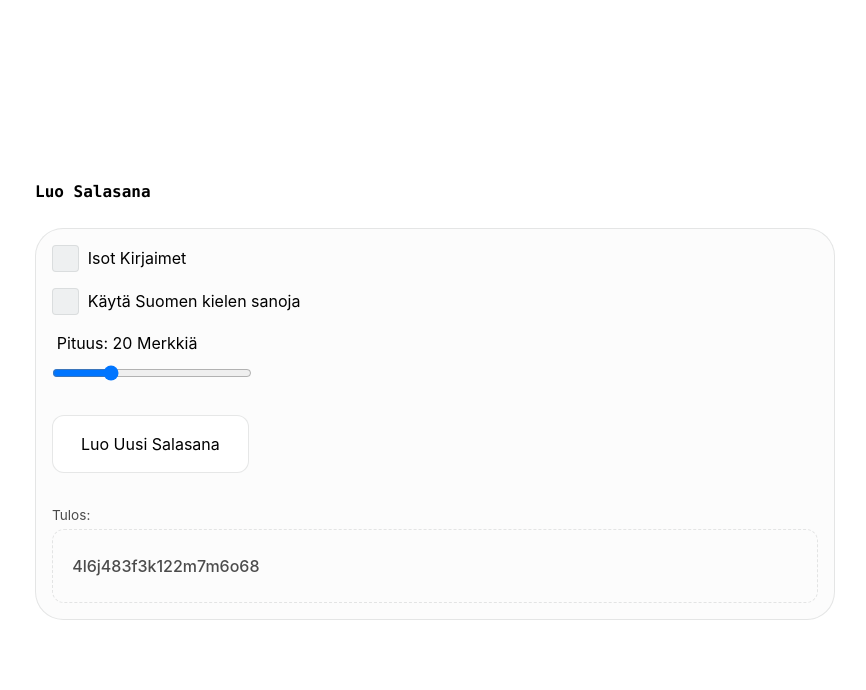
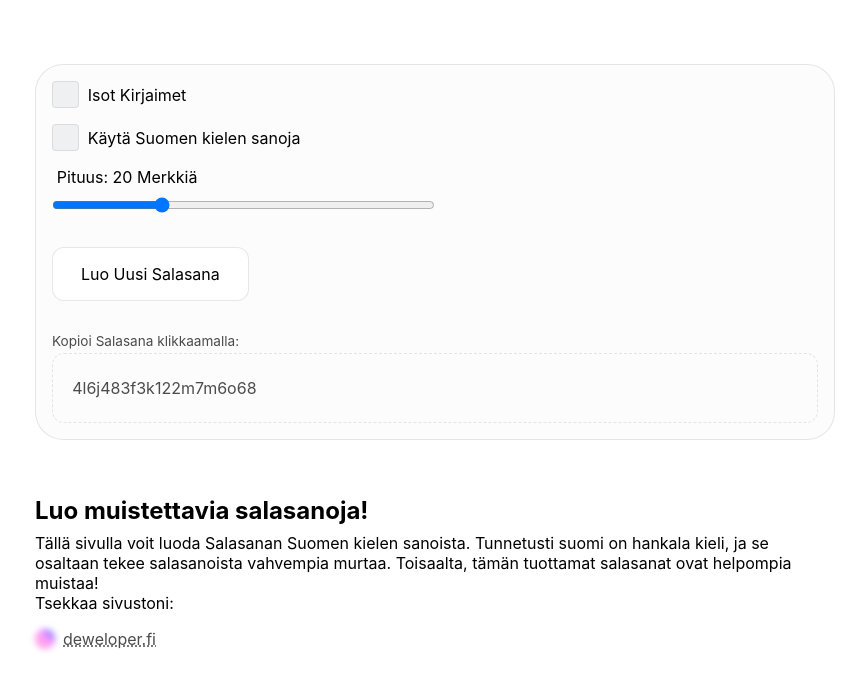
Before and after one commit to ogdakke/salasanakone, a React (Vite) app: page / in a window 1280 px wide. Shown: the top 690 px of the page, without its empty margins (205-1071 px from the left). Built offline with nearby package versions, Linux system fonts and the light colour scheme.

Commit message:
hiomista

```diff
--- a/src/App.tsx
+++ b/src/App.tsx
@@ -2,15 +2,19 @@ import './styles/globals.css'
 import './styles/Home.css'
 
 import FormComponent from './Components/form'
+import Description from './Components/description'
 
 
 function App() {
   return (
     <main className="main">
       <div className="wrapper">
-        <p className="code">Luo Salasana</p>
           <FormComponent />
-
+          <Description />
+          <div className="description">
+            <p></p>
+            <a href="https"></a>
+          </div>
       </div>
     </main>
   )
--- /dev/null
+++ b/src/Components/description.tsx
@@ -0,0 +1,26 @@
+import React from "react"
+import "../styles/Home.css"
+const Description: React.FC = () => {
+  return (
+    <>
+      <div aria-label="description" className="description">
+        <h2>
+          Luo muistettavia salasanoja!
+        </h2>
+        <p>
+        Tällä sivulla voit luoda Salasanan Suomen kielen sanoista. Tunnetusti suomi on hankala kieli, ja se osaltaan tekee salasanoista vahvempia murtaa. Toisaalta, tämän tuottamat salasanat ovat helpompia muistaa!
+        </p>
+        <p>
+          Tsekkaa sivustoni:
+        </p>
+          <div className="imageWrapper">
+          <img className="svgImage" src="favicon.png" alt="Logo" width={20} height={20}
+          />
+          <a title="Opens in a new tab" href="https://deweloper.fi" target="_blank" rel="noreferrer">
+            deweloper.fi</a>
+          </div>
+      </div>
+    </>
+  )
+}
+export default Description
--- a/src/Components/form.tsx
+++ b/src/Components/form.tsx
@@ -140,7 +140,7 @@ const validate = (sliderValue: string): string => {
 
   <div className="resultWrapper">
       <p className="result">
-          Tulos:
+          Kopioi Salasana klikkaamalla:
       </p>
         {finalPassword
         ? <a
--- a/src/main.tsx
+++ b/src/main.tsx
@@ -1,7 +1,6 @@
 import React from 'react'
 import ReactDOM from 'react-dom/client'
 import App from './App'
-import './styles/index.css'
 
 ReactDOM.createRoot(document.getElementById('root') as HTMLElement).render(
   <React.StrictMode>
--- a/src/styles/Home.css
+++ b/src/styles/Home.css
@@ -266,12 +266,6 @@
   /* justify-content: space-between; */
 }
 
-.sliderWrapper input[type="range"] {
-  background-color: red;
-  color: red;
-  max-width: 50%;
-
-}
 
 .sliderRoot {
   position: relative;
@@ -279,7 +273,7 @@
   align-items: center;
   user-select: none;
   touch-action: none;
-  width: 200px;
+  width: 50%;
   height: 20px;
 }
 
@@ -402,14 +396,21 @@
   .main {
     /* justify-content: left; */
 
-    padding-top: 1.5rem;
+    padding-top: 4rem;
     padding-left: 0rem;
     padding-right: 0rem;
 
   }
 
-  .form {
+  .resultWrapper {
+    padding-top: 2rem;
+    gap: 0.75rem;
+  }
 
+  .sliderRoot {
+    width: 80%;
+    height: 35px;
+    margin: 0.5rem 0rem;
   }
 
   .header {
@@ -424,11 +425,6 @@
 
   .inputWrapper input {
     font-size: 1.15rem;
-  }
-
-  .card {
-    /* justify-content: left;
-    padding: 1rem 2.5rem; */
   }
 }
 
--- a/src/styles/globals.css
+++ b/src/styles/globals.css
@@ -1,4 +1,5 @@
 :root {
+  font-family: Inter, system-ui, Avenir, Helvetica, Arial, sans-serif;
   --max-width: 800px;
   --border-radius: 12px;
   --font-mono: ui-monospace, Menlo, Monaco, 'Cascadia Mono', 'Segoe UI Mono',
--- a/src/styles/index.css
+++ /dev/null
@@ -1,76 +0,0 @@
-:root {
-  font-family: Inter, system-ui, Avenir, Helvetica, Arial, sans-serif;
-  line-height: 1.5;
-  font-weight: 400;
-
-  color-scheme: light dark;
-  color: rgba(255, 255, 255, 0.87);
-  background-color: #242424;
-
-  font-synthesis: none;
-  text-rendering: optimizeLegibility;
-  -webkit-font-smoothing: antialiased;
-  -moz-osx-font-smoothing: grayscale;
-  -webkit-text-size-adjust: 100%;
-}
-
-a {
-  font-weight: 500;
-  color: #646cff;
-  text-decoration: inherit;
-}
-a:hover {
-  color: #535bf2;
-}
-
-
-
-body {
-  margin: 0;
-  display: flex;
-  place-items: center;
-  min-width: 320px;
-  min-height: 100vh;
-}
-
-
-
-h1 {
-  font-size: 3.2em;
-  line-height: 1.1;
-}
-
-/* button {
-  border-radius: 8px;
-  border: 1px solid transparent;
-  padding: 0.6em 1.2em;
-  font-size: 1em;
-  font-weight: 500;
-  font-family: inherit;
-  background-color: #1a1a1a;
-  cursor: pointer;
-  transition: border-color 0.25s;
-  word-wrap: break-word;
-  max-width: inherit;
-  text-overflow: ellipsis;
-}
-button:hover {
-  border-color: #646cff;
-}
-button:focus,
-button:focus-visible {
-  outline: 4px auto -webkit-focus-ring-color;
-} */
-
-@media (prefers-color-scheme: light) {
-  :root {
-    color: #213547;
-    background-color: #ffffff;
-  }
-  a:hover {
-    color: #747bff;
-  }
-  button {
-    background-color: #f9f9f9;
-  }
-}
```
